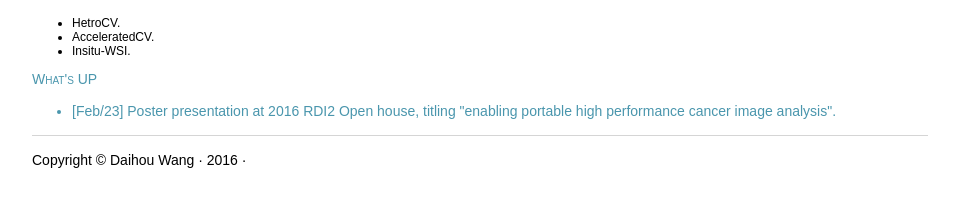
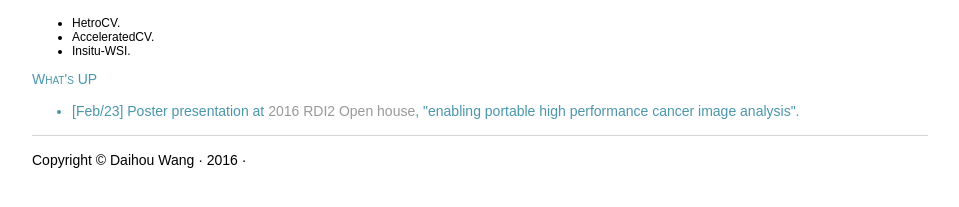
Before and after one commit to Deb25/Deb25.github.io, a Jekyll site: the page index.html, which Jekyll copies as it is, in a window 1280 px wide. Shown: the part 618-825 px from the top of the page, without its empty margins (160-1119 px from the left). Built offline with Jekyll 4.4.1, drawn with Linux system fonts in a browser that asks for light colours.

Commit message:
Update index.html

```diff
--- a/index.html
+++ b/index.html
@@ -47,7 +47,7 @@
 			<div class="container">
 				<h3>What's UP</h3>
 					<ul>
-  					<li>[Feb/23] Poster presentation at 2016 RDI2 Open house, titling "enabling portable high performance cancer image analysis".</li>
+  					<li>[Feb/23] Poster presentation at <a href="http://rdi2.rutgers.edu/event/rdi2-open-house-2016">2016 RDI2 Open house</a>, "enabling portable high performance cancer image analysis".</li>
 					</ul>
     			</div>
     		</div>
```
